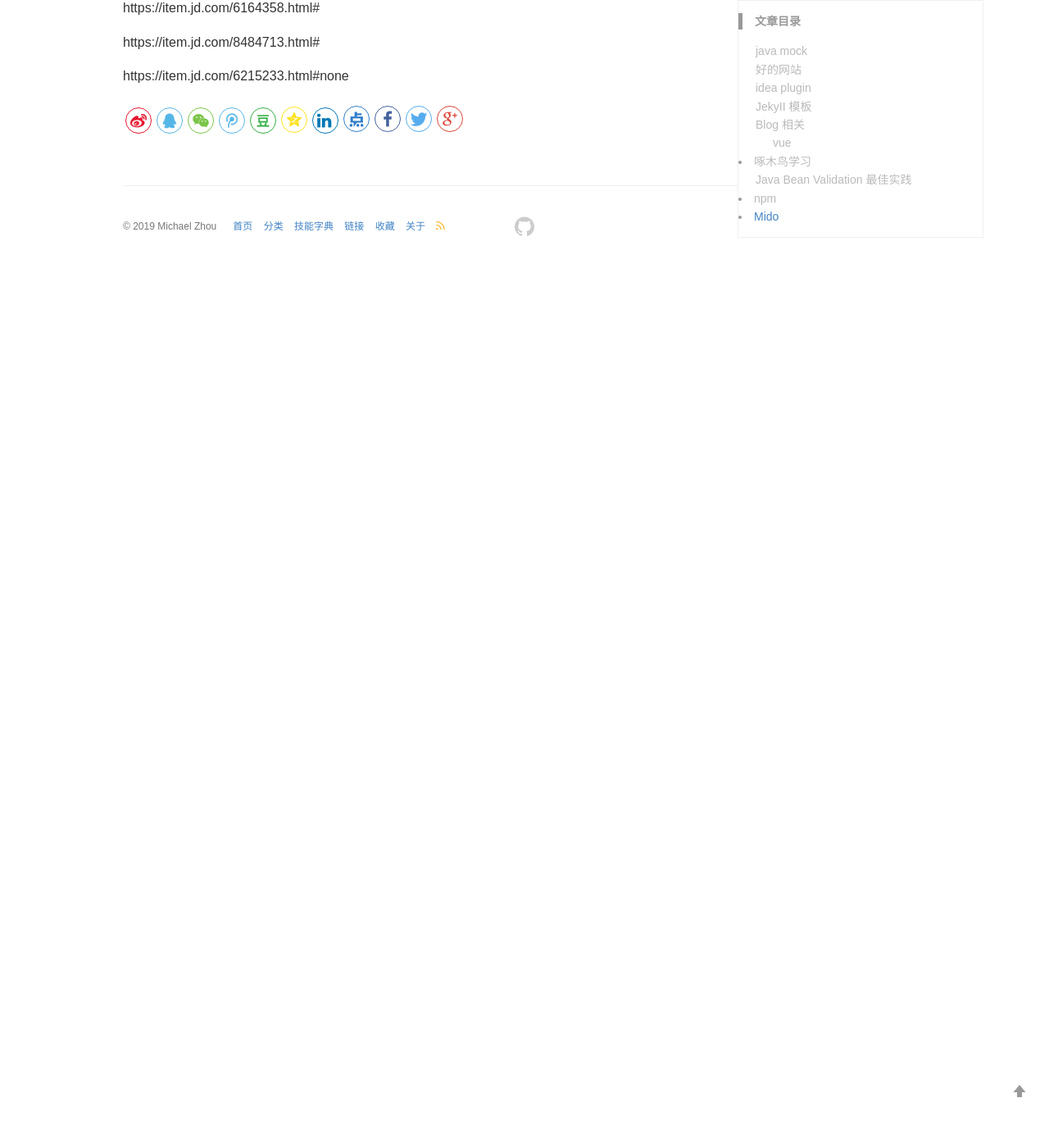
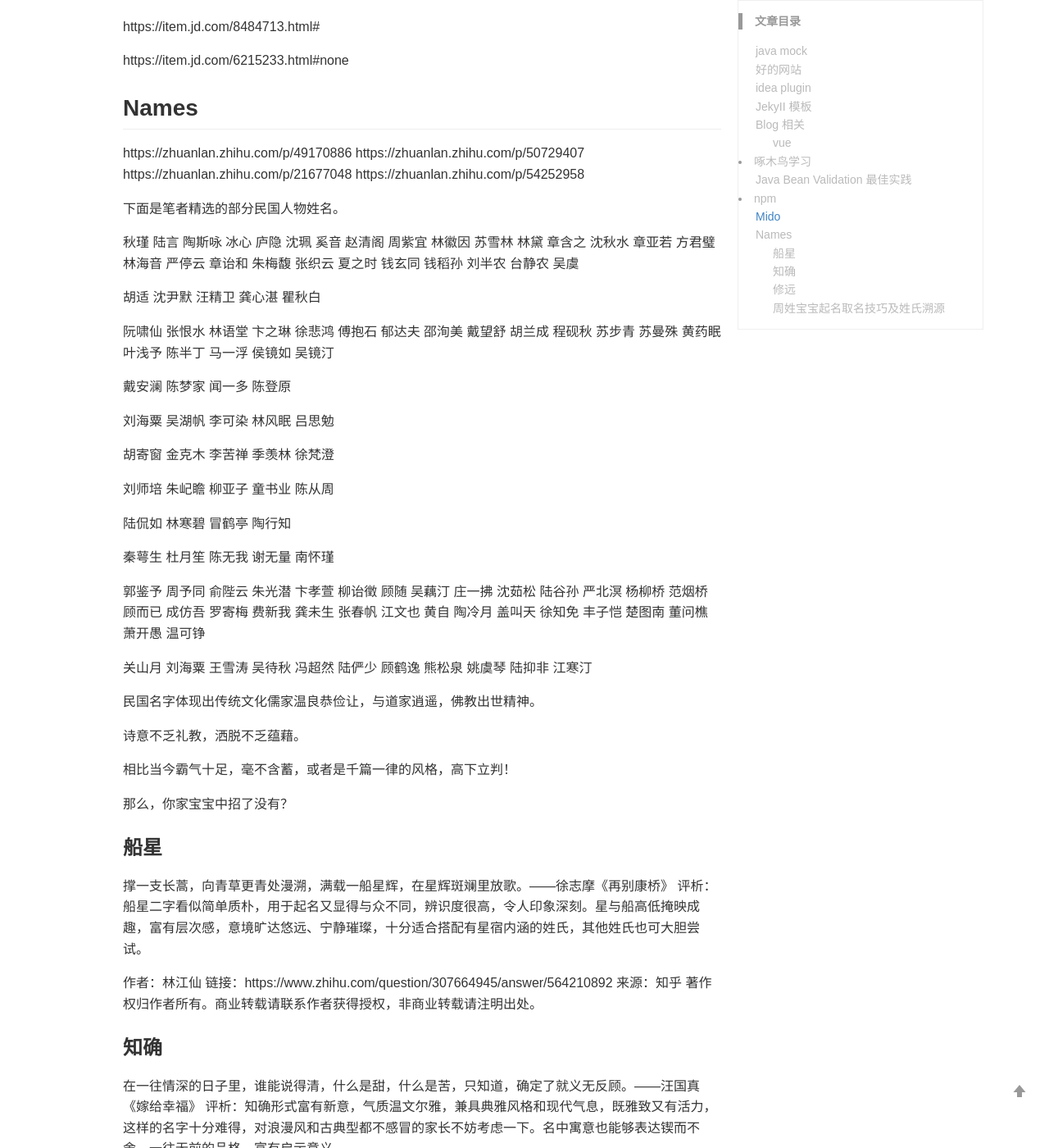
Before and after one commit to MichaelZhou111/MichaelZhou111.github.io, a Jekyll site: the page built from _posts/2011-04-26-temp.md, in a window 1280 px wide and 1400 px high, scrolled down 1793 px. Shown: the whole window at 82% size. Built offline with Jekyll 4.4.1, drawn with Linux system fonts in a browser that asks for light colours; comment, search, counter and statistics services are not loaded; before the commit the page ends 2118 px from its top, so only the background shows below that; some of the changed text lies outside the part shown.

Commit message:
add names

```diff
--- a/_posts/2011-04-26-temp.md
+++ b/_posts/2011-04-26-temp.md
@@ -73,9 +73,75 @@ http://www.ruanyifeng.com/blog/2019/02/npx.html
 .\node_modules\.bin\webpack --progress --hide-modules --config webpack.dev.js
 
 
-# Mido
+## Mido
 https://item.jd.com/6164358.html#
 
 https://item.jd.com/8484713.html#
 
 https://item.jd.com/6215233.html#none
+
+
+## Names
+https://zhuanlan.zhihu.com/p/49170886
+https://zhuanlan.zhihu.com/p/50729407
+https://zhuanlan.zhihu.com/p/21677048
+https://zhuanlan.zhihu.com/p/54252958
+
+下面是笔者精选的部分民国人物姓名。
+
+秋瑾 陆言 陶斯咏 冰心 庐隐 沈珮 奚音 赵清阁 周紫宜 林徽因 苏雪林 林黛 章含之 沈秋水 章亚若 方君璧 林海音 严停云 章诒和 朱梅馥 张织云 夏之时 钱玄同 钱稻孙 刘半农 台静农 吴虞
+
+胡适 沈尹默 汪精卫 龚心湛 瞿秋白
+
+阮啸仙 张恨水 林语堂 卞之琳 徐悲鸿 傅抱石 郁达夫 邵洵美 戴望舒 胡兰成 程砚秋 苏步青 苏曼殊 黄药眠 叶浅予 陈半丁 马一浮 侯镜如 吴镜汀
+
+戴安澜 陈梦家 闻一多 陈登原
+
+刘海粟 吴湖帆 李可染 林风眠 吕思勉
+
+胡寄窗 金克木 李苦禅 季羡林 徐梵澄
+
+刘师培 朱屺瞻 柳亚子 童书业 陈从周
+
+陆侃如 林寒碧 冒鹤亭 陶行知
+
+秦萼生 杜月笙 陈无我 谢无量 南怀瑾
+
+郭鉴予 周予同 俞陛云 朱光潜 卞孝萱 柳诒徵 顾随 吴藕汀 庄一拂 沈茹松 陆谷孙 严北溟 杨柳桥 范烟桥 顾而已 成仿吾 罗寄梅 费新我 龚未生 张春帆 江文也 黄自 陶冷月 盖叫天 徐知免 丰子恺 楚图南 董问樵 萧开愚 温可铮
+
+关山月 刘海粟 王雪涛 吴待秋 冯超然 陆俨少 顾鹤逸 熊松泉 姚虞琴 陆抑非 江寒汀
+
+民国名字体现出传统文化儒家温良恭俭让，与道家逍遥，佛教出世精神。
+
+诗意不乏礼教，洒脱不乏蕴藉。
+
+相比当今霸气十足，毫不含蓄，或者是千篇一律的风格，高下立判！
+
+那么，你家宝宝中招了没有？
+
+### 船星
+  撑一支长蒿，向青草更青处漫溯，满载一船星辉，在星辉斑斓里放歌。——徐志摩《再别康桥》    评析：船星二字看似简单质朴，用于起名又显得与众不同，辨识度很高，令人印象深刻。星与船高低掩映成趣，富有层次感，意境旷达悠远、宁静璀璨，十分适合搭配有星宿内涵的姓氏，其他姓氏也可大胆尝试。
+
+作者：林江仙
+链接：https://www.zhihu.com/question/307664945/answer/564210892
+来源：知乎
+著作权归作者所有。商业转载请联系作者获得授权，非商业转载请注明出处。
+
+### 知确
+
+在一往情深的日子里，谁能说得清，什么是甜，什么是苦，只知道，确定了就义无反顾。——汪国真《嫁给幸福》    评析：知确形式富有新意，气质温文尔雅，兼具典雅风格和现代气息，既雅致又有活力，这样的名字十分难得，对浪漫风和古典型都不感冒的家长不妨考虑一下。名中寓意也能够表达锲而不舍、一往无前的品格，富有启示意义。
+
+作者：林江仙
+链接：https://www.zhihu.com/question/307664945/answer/564210892
+来源：知乎
+著作权归作者所有。商业转载请联系作者获得授权，非商业转载请注明出处。
+
+https://www.zhihu.com/question/21324309/answer/523444280
+
+
+###  修远
+路曼曼其修远兮，吾将上下而求索。修，有长和高的意思，和远并列，对应下句的求索，表达不屈的探索精神。
+https://zhuanlan.zhihu.com/p/52809462
+
+### 周姓宝宝起名取名技巧及姓氏溯源
+https://zhuanlan.zhihu.com/p/30543128
```
